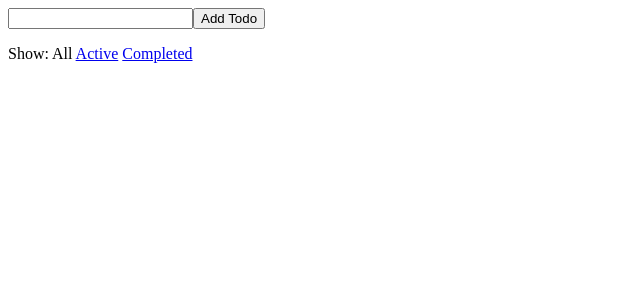
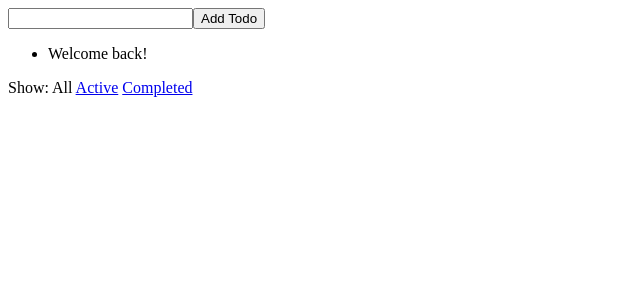
Before and after one commit to TheT0dd/react-redux-example, a React app: page / in a window 1280 px wide. Shown: the top 300 px of the page, without its empty margins (0-640 px from the left). Built offline with nearby package versions, Linux system fonts and the light colour scheme; the HTML template or start-up script is replaced by a standard one.

Commit message:
2 - Supplying the Initial State

```diff
--- a/src/index.jsx
+++ b/src/index.jsx
@@ -5,7 +5,20 @@ import { Provider } from 'react-redux';
 import todoApp from './reducers';
 import App from './components/App';
 
-const store = createStore(todoApp);
+const persistedState = {
+	todos: [{
+		id: '0',
+		text: 'Welcome back!',
+		completed: false
+	}]
+};
+
+const store = createStore(
+	todoApp,
+	persistedState
+);
+
+console.log(store.getState());
 
 // Provider component takes the store as a prop
 // and stores it in context, making it available
```
